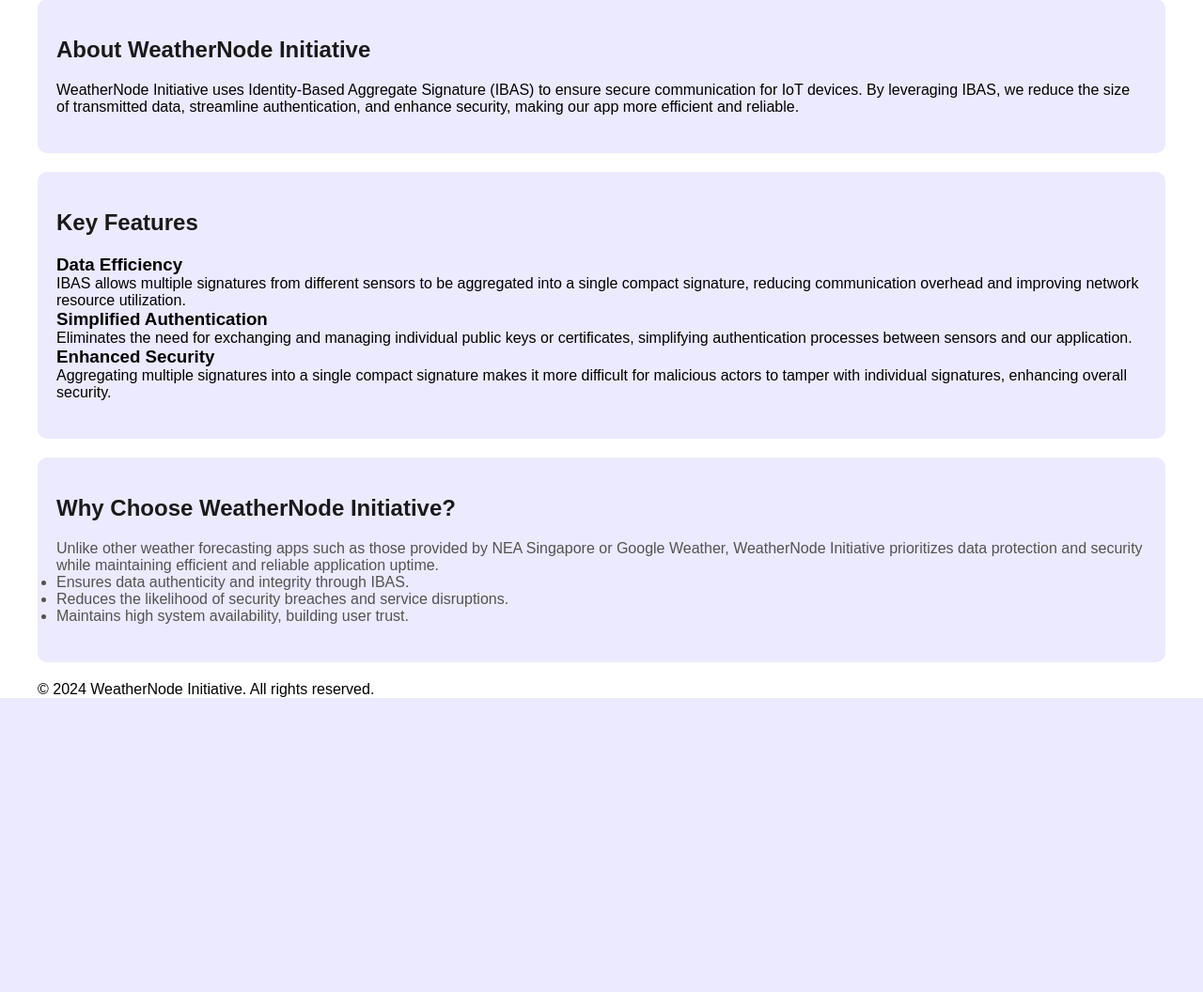
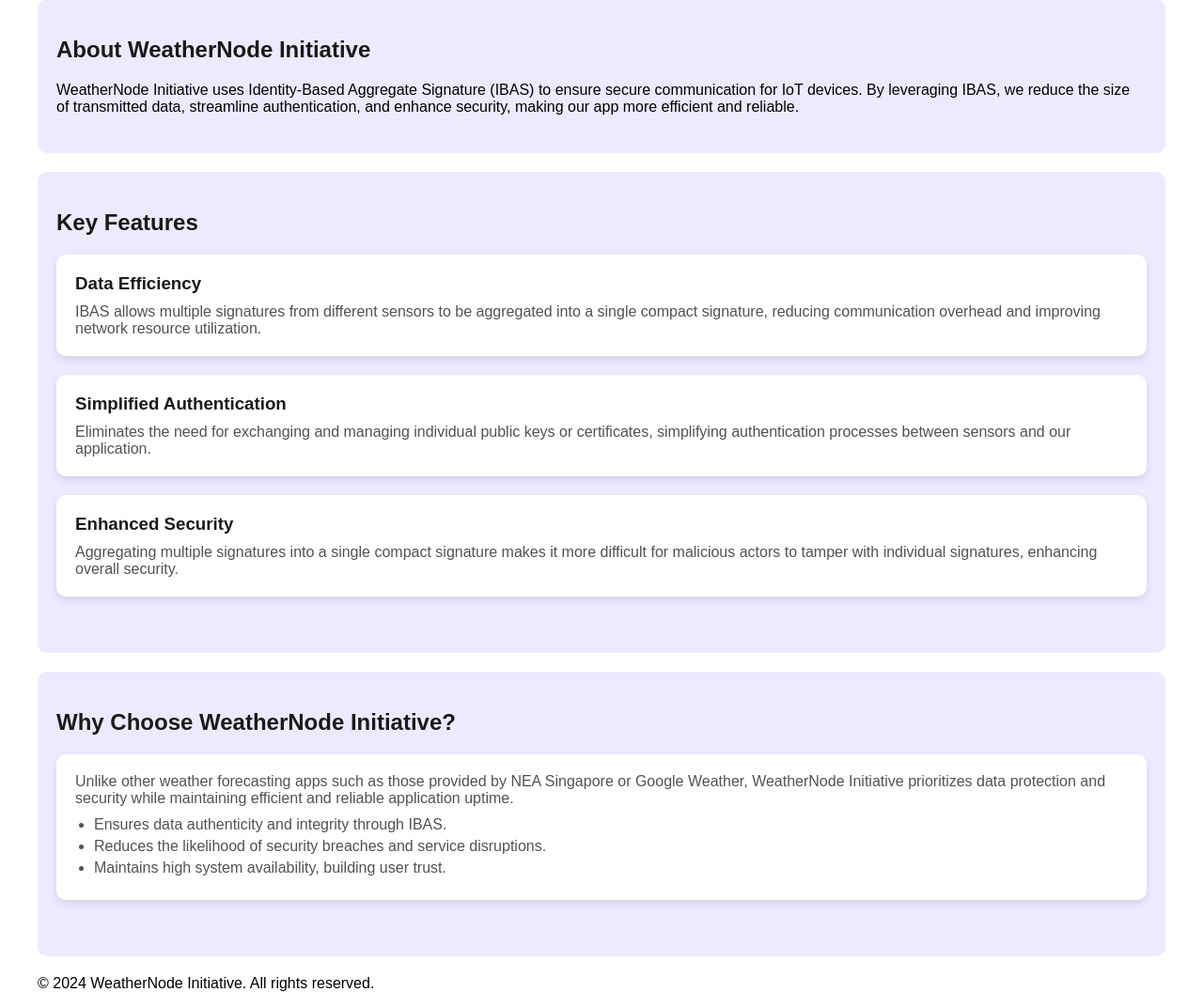
Before and after one commit to MajikJoker/Weather-Node-Initiative, a Flask app: page / in a window 1280 px wide. Shown: the part 169-1225 px from the top of the page at 94% size. Before the commit the page ends 912 px from the top, so only its background shows below. Run offline with Flask 2, Linux system fonts and the light colour scheme.

Commit message:
Update style.css

```diff
--- a/static/style.css
+++ b/static/style.css
@@ -39,6 +39,42 @@
 .animate {
     transform: translateY(0);
     opacity: 1;
+}
+
+.feature-card {
+    background-color: #ffffff;
+    padding: 20px;
+    border-radius: 10px;
+    margin-bottom: 20px;
+    box-shadow: 0 4px 8px rgba(0, 0, 0, 0.1);
+}
+
+.feature-card h3 {
+    margin-bottom: 10px;
+    color: #1a1a1a;
+}
+
+.feature-card p {
+    color: #525252;
+}
+
+/* Comparison Card Styles */
+.comparison-card {
+    background-color: #ffffff;
+    padding: 20px;
+    border-radius: 10px;
+    margin-bottom: 20px;
+    box-shadow: 0 4px 8px rgba(0, 0, 0, 0.1);
+}
+
+.comparison-card ul {
+    margin-top: 10px;
+    padding-left: 20px;
+}
+
+.comparison-card ul li {
+    color: #525252;
+    margin-bottom: 5px;
 }
 
 /* Top Bar Styles */
```
